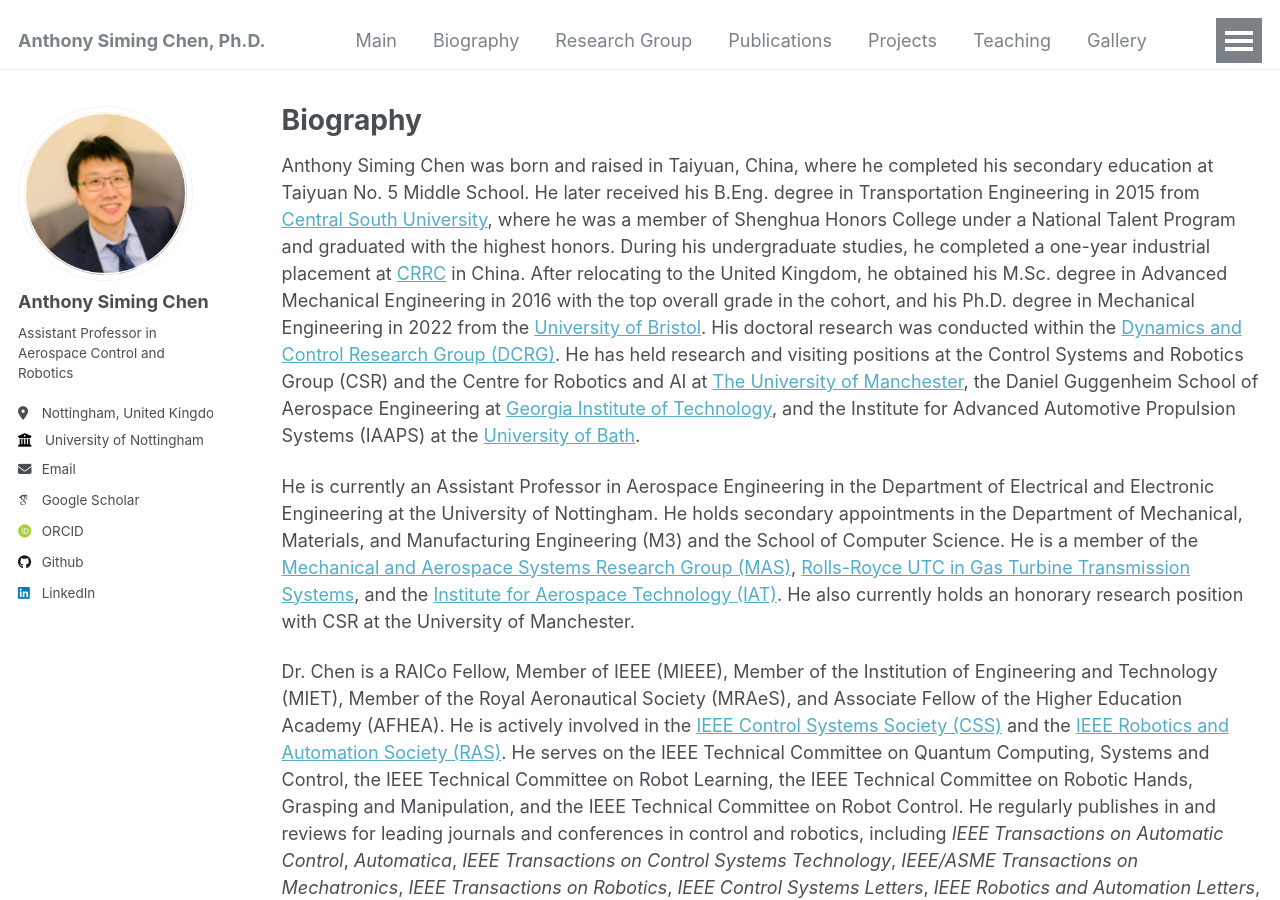
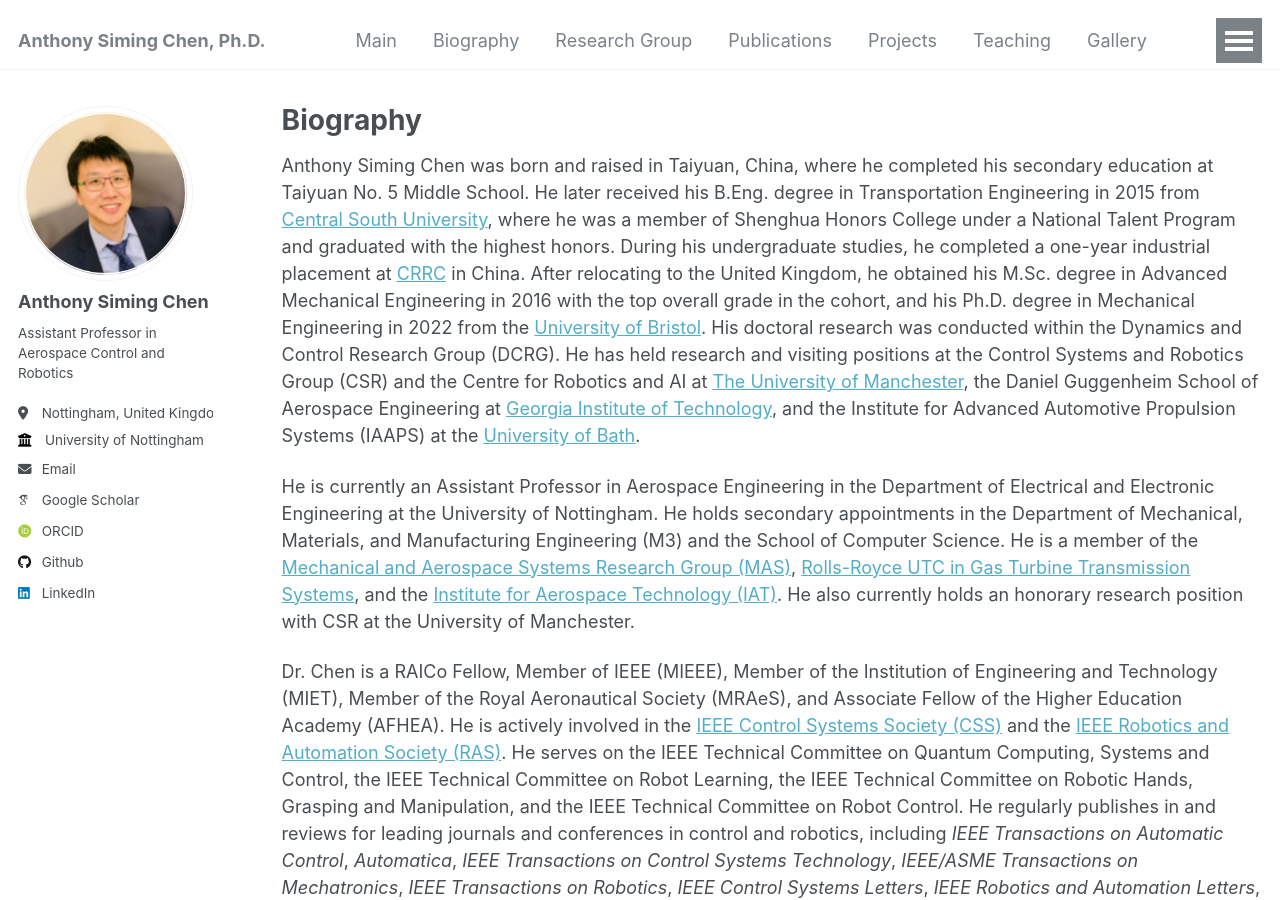
Before and after one commit to Anthony-S-Chen/Anthony-S-Chen.github.io, a Jekyll site: the page built from _pages/Biography.md, in a window 1280 px wide and 900 px high. Built offline with Jekyll 4.4.1, drawn with Linux system fonts in a browser that asks for light colours; some web fonts are replaced; part of the change alters nothing that is shown.

```diff
--- a/_pages/Biography.md
+++ b/_pages/Biography.md
@@ -7,7 +7,7 @@ author_profile: true
 
 {% include base_path %}
 
-Anthony Siming Chen was born and raised in Taiyuan, China, where he completed his secondary education at Taiyuan No. 5 Middle School. He later received his B.Eng. degree in Transportation Engineering in 2015 from [Central South University](https://en.csu.edu.cn/), where he was a member of Shenghua Honors College under a National Talent Program and graduated with the highest honors. During his undergraduate studies, he completed a one-year industrial placement at [CRRC](https://www.crrcgc.cc/en/) in China. After relocating to the United Kingdom, he obtained his M.Sc. degree in Advanced Mechanical Engineering in 2016 with the top overall grade in the cohort, and his Ph.D. degree in Mechanical Engineering in 2022 from the [University of Bristol](https://www.bristol.ac.uk/). His doctoral research was conducted within the [Dynamics and Control Research Group (DCRG)](https://www.bristol.ac.uk/engineering/research/dynamicscontrol/). He has held research and visiting positions at the Control Systems and Robotics Group (CSR) and the Centre for Robotics and AI at [The University of Manchester](https://www.manchester.ac.uk/), the Daniel Guggenheim School of Aerospace Engineering at [Georgia Institute of Technology](https://www.gatech.edu/), and the Institute for Advanced Automotive Propulsion Systems (IAAPS) at the [University of Bath](https://www.bath.ac.uk/).
+Anthony Siming Chen was born and raised in Taiyuan, China, where he completed his secondary education at Taiyuan No. 5 Middle School. He later received his B.Eng. degree in Transportation Engineering in 2015 from [Central South University](https://en.csu.edu.cn/), where he was a member of Shenghua Honors College under a National Talent Program and graduated with the highest honors. During his undergraduate studies, he completed a one-year industrial placement at [CRRC](https://www.crrcgc.cc/en/) in China. After relocating to the United Kingdom, he obtained his M.Sc. degree in Advanced Mechanical Engineering in 2016 with the top overall grade in the cohort, and his Ph.D. degree in Mechanical Engineering in 2022 from the [University of Bristol](https://www.bristol.ac.uk/). His doctoral research was conducted within the Dynamics and Control Research Group (DCRG). He has held research and visiting positions at the Control Systems and Robotics Group (CSR) and the Centre for Robotics and AI at [The University of Manchester](https://www.manchester.ac.uk/), the Daniel Guggenheim School of Aerospace Engineering at [Georgia Institute of Technology](https://www.gatech.edu/), and the Institute for Advanced Automotive Propulsion Systems (IAAPS) at the [University of Bath](https://www.bath.ac.uk/).
 
 He is currently an Assistant Professor in Aerospace Engineering in the Department of Electrical and Electronic Engineering at the University of Nottingham. He holds secondary appointments in the Department of Mechanical, Materials, and Manufacturing Engineering (M3) and the School of Computer Science. He is a member of the [Mechanical and Aerospace Systems Research Group (MAS)](https://www.nottingham.ac.uk/research/groups/mas/index.aspx), [Rolls-Royce UTC in Gas Turbine Transmission Systems](https://www.nottingham.ac.uk/utc-transmissionsys/index.aspx), and the [Institute for Aerospace Technology (IAT)](https://www.nottingham.ac.uk/aerospace/). He also currently holds an honorary research position with CSR at the University of Manchester.
 
```
